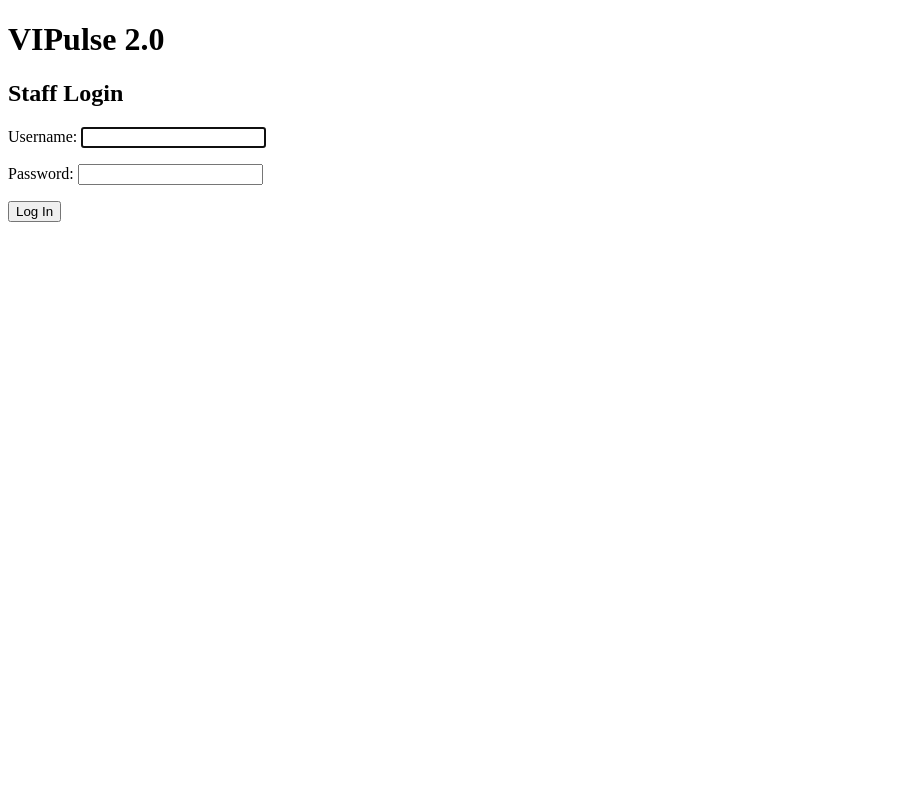
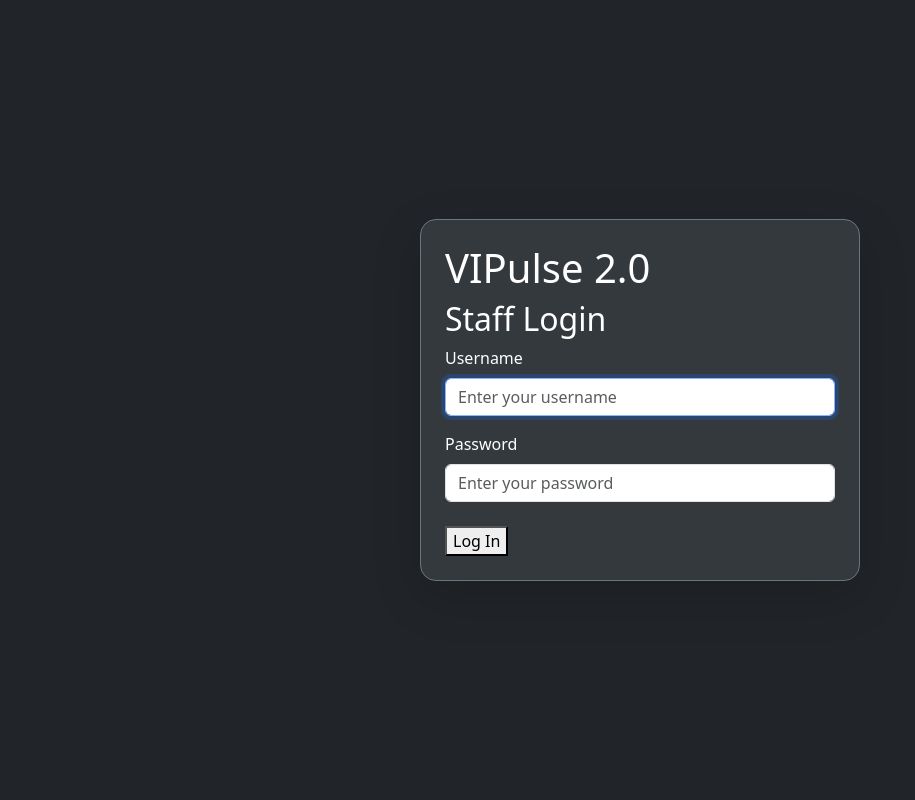
Before and after one commit to Azhdakurt/vipulse-2, a Django app: page /accounts/login/ in a window 1280 px wide. Shown: the whole page, without its empty margins (0-915 px from the left). Run offline with Django 5.2, Linux system fonts and the light colour scheme.

Commit message:
Style login page with Bootstrap and custom authentication form

```diff
--- a/config/urls.py
+++ b/config/urls.py
@@ -1,8 +1,18 @@
 from django.contrib import admin
 from django.urls import include, path
+from django.contrib.auth.views import LoginView
+from players.forms import BootstrapAuthenticationForm
 
 urlpatterns = [
     path("admin/", admin.site.urls),
+    path(
+        "accounts/login/",
+        LoginView.as_view(
+            template_name="registration/login.html",
+            authentication_form=BootstrapAuthenticationForm,
+        ),
+        name="login",
+    ),
     path("accounts/", include("django.contrib.auth.urls")),
     path("", include("players.urls")),
 ]
--- a/players/forms.py
+++ b/players/forms.py
@@ -1,4 +1,5 @@
 from django import forms
+from django.contrib.auth.forms import AuthenticationForm
 from .models import Player, Review
 
 
@@ -62,3 +63,24 @@ class ReviewForm(forms.ModelForm):
             )
 
         return score
+
+
+class BootstrapAuthenticationForm(AuthenticationForm):
+    username = forms.CharField(
+        widget=forms.TextInput(
+            attrs={
+                "class": "form-control",
+                "placeholder": "Enter your username",
+                "autofocus": True,
+            }
+        )
+    )
+
+    password = forms.CharField(
+        widget=forms.PasswordInput(
+            attrs={
+                "class": "form-control",
+                "placeholder": "Enter your password",
+            }
+        )
+    )
--- a/players/templates/registration/login.html
+++ b/players/templates/registration/login.html
@@ -4,8 +4,14 @@
     <meta charset="UTF-8">
     <meta name="viewport" content="width=device-width, initial-scale=1.0">
     <title>Login | VIPulse 2.0</title>
+    <link
+    href="https://cdn.jsdelivr.net/npm/bootstrap@5.3.3/dist/css/bootstrap.min.css"
+    rel="stylesheet"
+>
 </head>
-<body>
+<body class="bg-dark text-white min-vh-100">
+    <div class="container min-vh-100 d-flex flex-column justify-content-center align-items-center">
+        <div class="card bg-secondary bg-opacity-25 border-secondary shadow-lg text-white p-4 rounded-4 w-100" style="max-width: 440px;">
     <h1>VIPulse 2.0</h1>
     <h2>Staff Login</h2>
 
@@ -16,17 +22,29 @@
     <form method="post">
         {% csrf_token %}
 
-        <p>
-            <label for="id_username">Username:</label>
-            {{ form.username }}
-        </p>
+       <div class="mb-3">
+    <label for="id_username" class="form-label">
+        Username
+    </label>
 
-        <p>
-            <label for="id_password">Password:</label>
-            {{ form.password }}
-        </p>
+    <div class="w-100">
+        {{ form.username }}
+    </div>
+</div>
+
+       <div class="mb-4">
+    <label for="id_password" class="form-label">
+        Password
+    </label>
+
+    <div class="w-100">
+        {{ form.password }}
+    </div>
+</div>
 
         <button type="submit">Log In</button>
     </form>
+     </div>
+</div>
 </body>
 </html>
```
